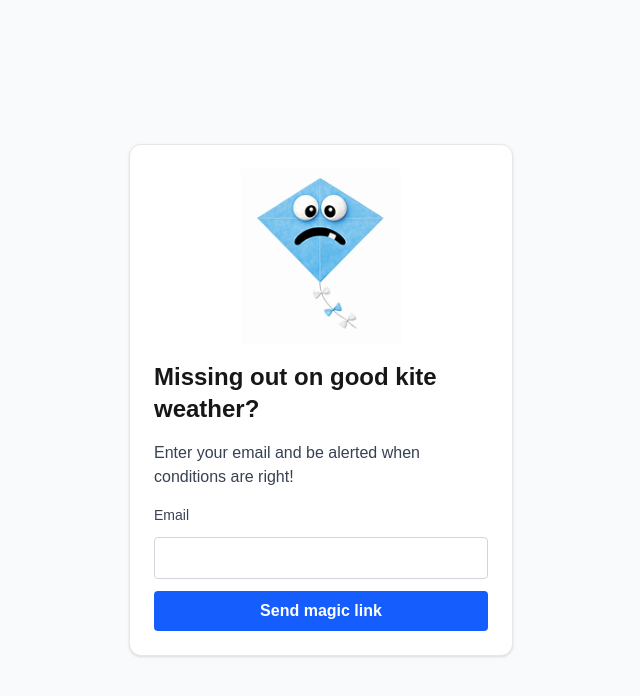
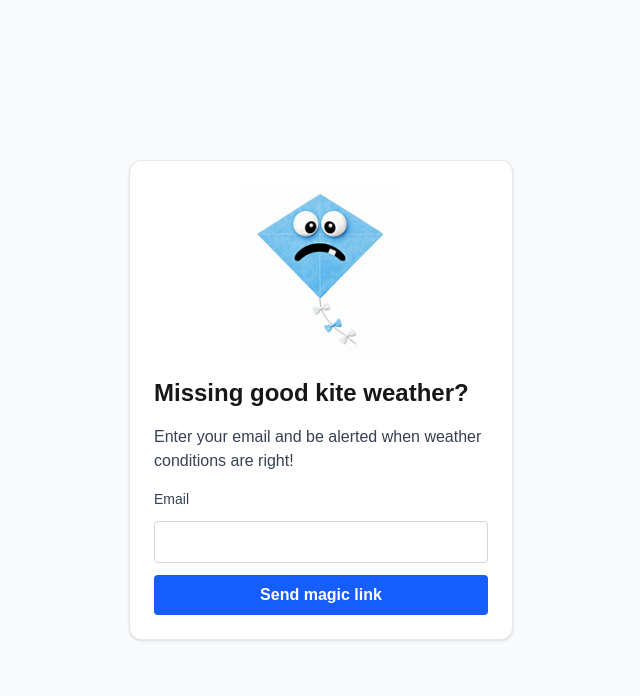
Before and after one commit to adam-is-tall/kite-weather, a Next.js app: page /login in a window 1280 px wide. Shown: the top 696 px of the page, without its empty margins (319-959 px from the left). Built offline with nearby package versions, Linux system fonts and the light colour scheme; no server answers.

Commit message:
Supabase settings + scheduled alerts

```diff
--- a/app/login/page.tsx
+++ b/app/login/page.tsx
@@ -59,11 +59,11 @@ export default function LoginPage() {
           <img src="/kite2.png" alt="Kite" className="w-40 h-auto" />
         </div>
 
-        <h1 className="text-2xl font-bold">Missing out on good kite weather?</h1>
+        <h1 className="text-2xl font-bold">Missing good kite weather?</h1>
 
         {sent ? (
           <p className="text-gray-700">A login link is on its way</p>
-        ) : <p className="text-gray-700">Enter your email and be alerted when conditions are right!</p>}
+        ) : <p className="text-gray-700">Enter your email and be alerted when weather conditions are right!</p>}
 
         <form onSubmit={sendLink} className="space-y-3">
           <label className="block text-sm font-medium text-gray-700">
```
